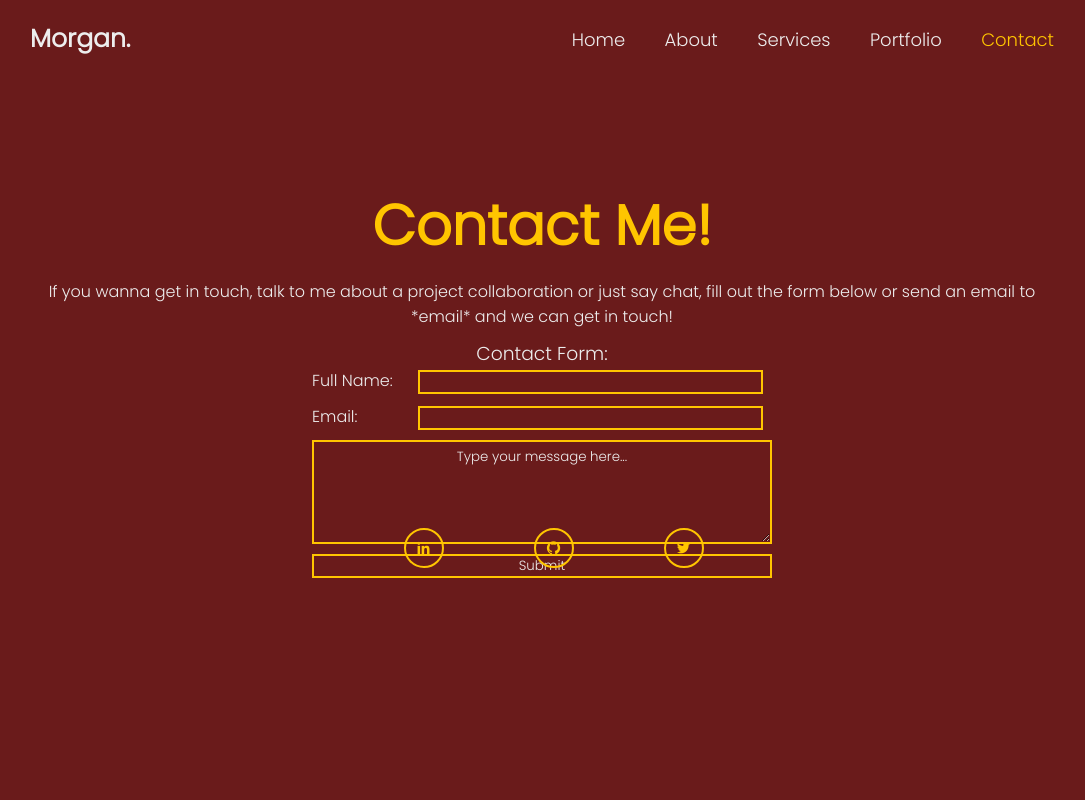
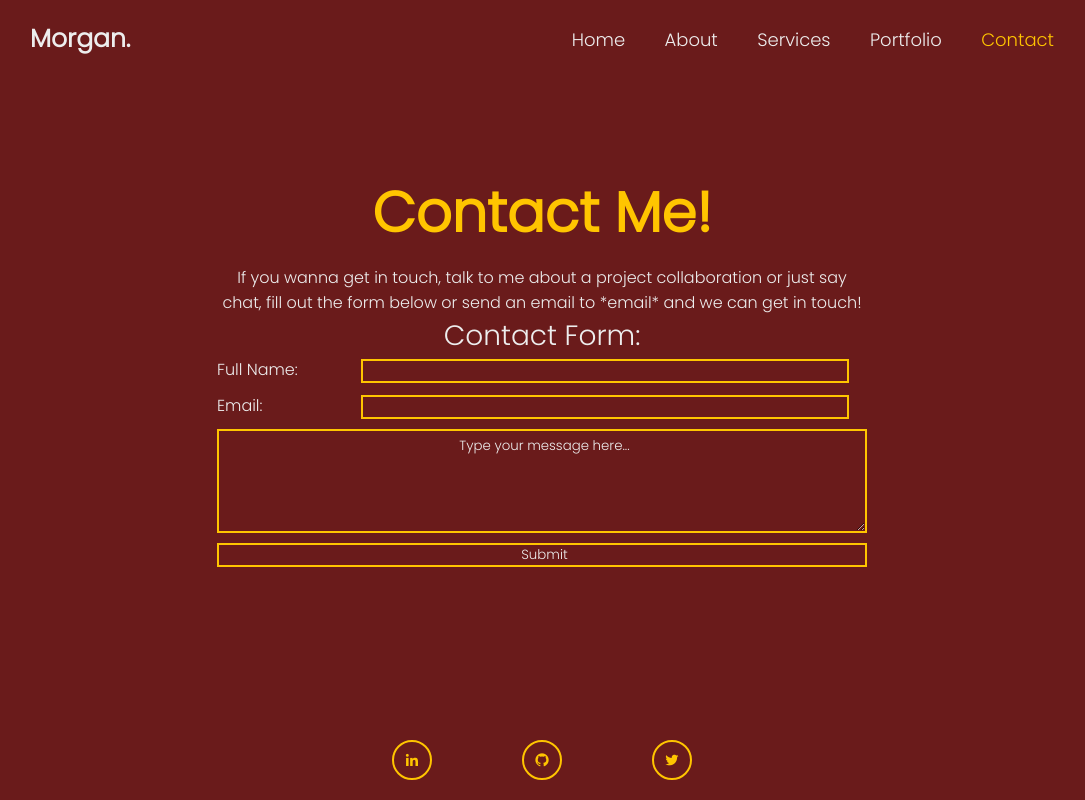
Before and after one commit to mruizdem/mruizdem.github.io, a plain HTML site: page contact.html in a window 1280 px wide. Shown: the whole page, without its empty margins (98-1183 px from the left). Drawn offline with nearby package versions, Linux system fonts and the light colour scheme.

Commit message:
updates to the footer of the page and sizing issue

```diff
--- a/contact.html
+++ b/contact.html
@@ -27,22 +27,23 @@
         <div class="contact-content">
             <h1>Contact Me!</h1>
             <p>If you wanna get in touch, talk to me about a project collaboration or just say chat, fill out the form below or send an email to *email* and we can get in touch!</p>
-            <form action="" class="contact-form">
+            <form action="#" class="contact-form">
                 <h3>Contact Form: </h3>
                 <label for="full-name">Full Name: </label>
                 <input type="text" id="full-name" name="full-name">
                 <label for="email">Email: </label>
                 <input type="email" id="email" name="email">
                 <textarea name="message" id="message" cols="30" rows="5" class="message" placeholder="Type your message here..."></textarea>
-                <input type="submit" value="Submit">
+                <input id="submit" type="submit" value="Submit">
             </form>
         </div>
-
     </section>
-    <div class="contact-soc">
-        <a href="https://www.linkedin.com/in/mruizdemaree"><i class='bx bxl-linkedin' ></i></a>
-        <a href="https://github.com/mruizdem"><i class='bx bxl-github' ></i></i></a>
-        <a href="https://twitter.com/MorganRuizDem"><i class='bx bxl-twitter' ></i></a>
-    </div>
+    <footer class="footer">
+        <div class="footer-socials">
+            <a href="https://www.linkedin.com/in/mruizdemaree"><i class='bx bxl-linkedin' ></i></a>
+            <a href="https://github.com/mruizdem"><i class='bx bxl-github' ></i></a>
+            <a href="https://twitter.com/MorganRuizDem"><i class='bx bxl-twitter' ></i></a>
+        </div>
+    </footer>
 </body>
 </html>
--- a/style.css
+++ b/style.css
@@ -1,26 +1,39 @@
+/* GENERAL STYLIZING */
 * {
 	margin: 0;
 	padding: 0;
 	box-sizing: border-box;
-    font-family: 'Poppins', sans-serif;
+	font-family: "Poppins", sans-serif;
 }
+
 body {
 	background: #6a1b1b;
 	color: #ededed;
 }
+h1 {
+	font-size: 42px;
+	font-weight: 700;
+}
+h3 {
+	font-size: 28px;
+	font-weight: 700;
+}
+p {
+	font-size: 16px;
+}
 
-/* HEADER OF THE PAGE */
+/* HEADER */
 .header {
 	position: fixed;
+	width: 100%;
+    left: 0;
     top: 0;
-    left: 0;
-    width: 100%;
 	padding: 20px 10%;
-    background: transparent; /* this will make the background of the header transparent */
+	background: transparent;
 	display: flex;
 	justify-content: space-between;
 	align-items: center;
-    z-index: 100; /*find out what this means */
+	z-index: 100;
 }
 .logo {
 	font-size: 25px;
@@ -28,19 +41,22 @@ body {
 	text-decoration: none;
 	font-weight: 600;
 }
+
+/* NAV BAR */
 .navbar a {
 	font-size: 18px;
 	color: #ededed;
-    text-decoration: none; /* used a little bit, just allows for the removal of decoration (hyper-link format or bullets) */
+	text-decoration: none;
 	font-weight: 500;
 	margin-left: 35px;
-    transition: 1s; /* HUGE DONT FORGET THAT THIS EXISTS */
+	transition: 1s;
 }
-.navbar a:hover, .navbar a.active {
+.navbar a:hover,
+.navbar a.active {
 	color: #ffc500;
 }
 
-/* INDEX - HOME / BODY OF THE PAGE */
+/* INDEX HOME PAGE - MAIN */
 .home {
 	height: 100vh;
 	display: flex;
@@ -48,20 +64,13 @@ body {
 	padding: 0 10%;
 }
 .home-content {
-    max-width: 850px; /* min length required for home since my name is too long */
-}
-.home-content h1 {
-    font-size: 56px;
-    font-weight: 700;
+	max-width: 650px; /* min length required for home since my name is too long */
 }
 .home-content h3 {
-    font-size: 32px;
-    font-weight: 700;
 	color: #ffc500;
 	line-height: 1.2;
 }
 .home-content p {
-    font-size: 16px;
 	margin: 20px 0 40px;
 }
 
@@ -89,7 +98,7 @@ body {
 	letter-spacing: 1px;
 	z-index: 1;
 	overflow: hidden;
-    transition: .5s;
+	transition: 0.5s;
 }
 .btn-box a:hover {
 	color: #ffc500;
@@ -104,9 +113,8 @@ body {
 .btn-box a:nth-child(2)::before {
 	background: #ffc500;
 }
-
 .btn-box a::before {
-    content: '';
+	content: "";
 	position: absolute;
 	top: 0;
 	left: 0;
@@ -114,86 +122,37 @@ body {
 	height: 100%;
 	background: #6a1b1b;
 	z-index: -1;
-    transition: .5s;
+	transition: 0.5s;
 }
 .btn-box a:hover::before {
 	width: 100%;
 }
-.home-soc {
-    position: absolute;
-    bottom: 40px;
-    width: 170px;
-    display: flex;
-    justify-content: space-between;
-}
-.home-soc a {
-    display: inline-flex;
-    justify-content: center;
-    align-items: center;
-    width: 40px;
-    height: 40px;
-    background: transparent;
-    border: 2px solid #ffc500;
-    border-radius: 20px;
-    color: #ffc500;
-    text-decoration: none;
-}
 
 /* CONTACT - Body content */
 .contact {
-    height: 100vh;
 	display: flex;
-    align-items: center;
-    padding: 20px;
+	margin-top: 150px;
 }
 .contact-content {
-    margin: 0 auto;
-    /* background: yellowgreen; */
-    width: 1000px;
+	margin: 20px auto;
+	width: 650px;
 }
 .contact-content h1 {
 	text-align: center;
 	font-size: 56px;
-    font-weight: 700;
 	color: #ffc500;
-    line-height: 1.2;
 }
 .contact-content h3 {
 	text-align: center;
-    margin-top: -50px;
 	font-weight: 400;
 }
 .contact-content p {
 	text-align: center;
-    font-size: 16px;
-    margin: 20px 0 40px;
-}
-.contact-soc {
-    position: absolute;
-    bottom: 29%;
-    left: 47%;
-    margin-top:-50px; /* this is half the height of your div*/
-    margin-left:-100px; /*this is half of width of your div*/
-    width: 300px;
-    display: flex;
-    justify-content: space-between;
-}
-.contact-soc a {
-    display: inline-flex;
-    justify-content: center;
-    align-items: center;
-    width: 40px;
-    height: 40px;
-    background: transparent;
-    border: 2px solid #ffc500;
-    border-radius: 20px;
-    color: #ffc500;
-    text-decoration: none;
+	margin: 10px 0 0px;
 }
 .contact-form {
 	margin: 0 auto;
-    width: 50%;
-    padding: 20px; /* Added some padding around the form for spacing */
+	width: 100%;
 }
 .contact-form label {
 	display: inline-block;
@@ -208,22 +167,56 @@ body {
 }
 
 .contact-form input, .contact-form textarea {
-    width: 75%; /* Adjust based on your design needs */
+	width: 75%;
 	margin-bottom: 10px;
 	text-align: left; /* This ensures the input text starts from the left */
+    padding-left: 5px;
 }
-/* This ensures the textarea and the submit button appear full width, adjust if necessary */
+/* This ensures the textarea and the submit button appear full width */
 .contact-form textarea, .contact-form input[type="submit"] {
 	width: 100%;
 	display: block; /* This ensures they take up the full width of the form and start on a new line */
-    text-align: center;
 	color: #ededed;
 	background-color: #6a1b1b;
 	border: 2px solid #ffc500;
 }
-/* Centering the placeholder text inside the textarea */
 .contact-form textarea::placeholder {
 	padding: 5px;
 	color: #ededed;
 	text-align: center;
 }
+#submit {
+    text-align: center;
+}
+
+/* FOOTER */
+.footer {
+	background: transparent;
+	padding: 20px 0;
+	text-align: center;
+	position: fixed;
+	bottom: 0;
+	left: 0;
+	width: 100%;
+	z-index: 1000;
+}
+
+/* FOOTER SOCIALS */
+.footer-socials {
+	width: 300px;
+	margin: 0 auto;
+	display: flex;
+	justify-content: space-between;
+}
+.footer-socials a {
+	display: inline-flex;
+	justify-content: center;
+	align-items: center;
+	width: 40px;
+	height: 40px;
+	background: transparent;
+	border: 2px solid #ffc500;
+	border-radius: 20px;
+	color: #ffc500;
+	text-decoration: none;
+}
```
Also changed, not shown: about.html (+6 -5 lines), index.html (+5 -5 lines), portfolio.html (+5 -4 lines), services.html (+5 -4 lines). Lines whose indentation alone changed are shown as unchanged.
